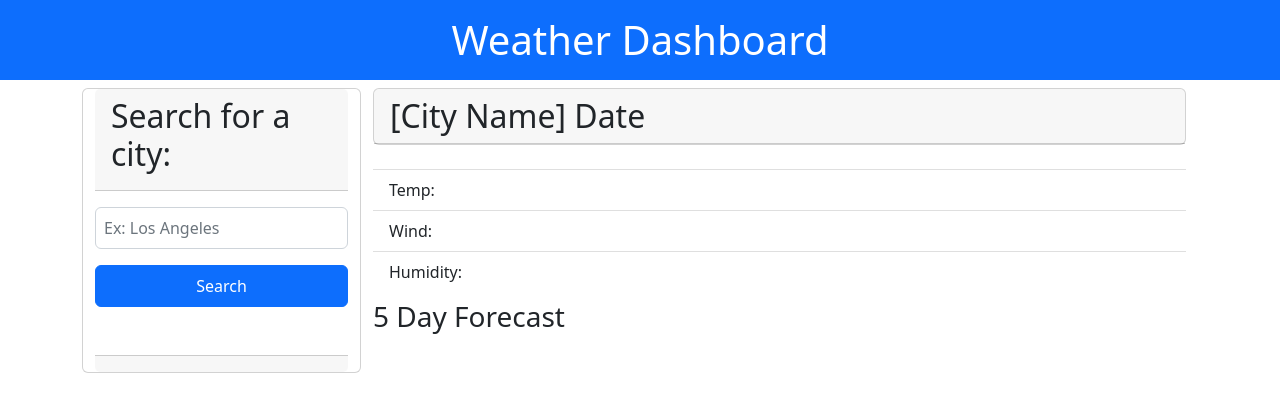
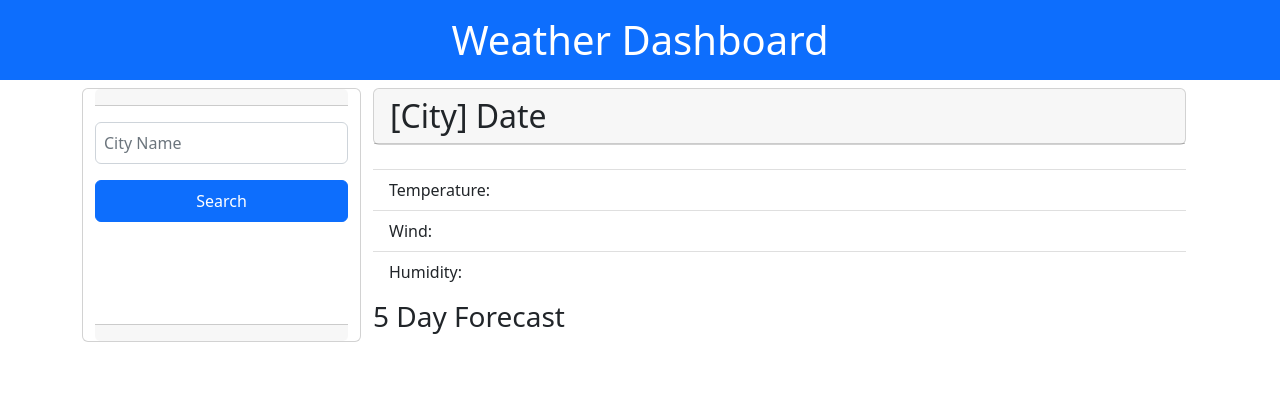
Before and after one commit to em1nm/weather-dashboard, a plain HTML site: page index.html in a window 1280 px wide. Drawn offline with nearby package versions, Linux system fonts and the light colour scheme; files that its build step writes are made by us from their sources; files whose address does not match are found by name.

Commit message:
cleaned up html

```diff
--- a/index.html
+++ b/index.html
@@ -18,28 +18,25 @@
     <div class="container mx-auto row">
         <div class="card mx-0 col-sm-12 col-lg-3">
             <label for="location" class="form-label card-header">
-                <h2>Search for a city:</h2>
             </label>
             <input class="form-control mb-3 mt-3 p-2" type="search" name="location" id="location"
-                placeholder="Ex: Los Angeles">
+                placeholder="City Name">
             <input type="button" class="btn btn-primary p-2 mb-3" id="searchBtn" value="Search">
             <div class="card-body" id="search-history">
-                <!-- Search History Goes Here -->
             </div>
             <div class="card-footer" id="historyFooter"></div>
         </div>
         <div class="col-9">
             <h2 class="card" id="dailyWeatherHead">
                 <div class="card-header">
-                    <span id="city">[City Name]</span>
+                    <span id="city">[City]</span>
                     <span id="currentDate">Date</span>
                 </div>
             </h2>
             <div class="card-body">
                 <ul class="list-group list-group-flush">
                     <li class="list-group-item" id="weatherIcon"></li>
-                    <li class="list-group-item" id="dailyTemp">Temp:</li>
-
+                    <li class="list-group-item" id="dailyTemp">Temperature:</li>
                     <li class="list-group-item" id="dailyWind">Wind:</li>
                     <li class="list-group-item" id="dailyHumidity">Humidity:</li>
                 </ul>
@@ -47,15 +44,14 @@
                     <div class="card-header mt-2">
                         <h3>5 Day Forecast</h3>
                     </div>
-                    <div class="card-body row" id="5day">
-                        <!-- 5 day forecast cards inserted here -->
+                    <div class="card-body col-sm-12" id="5day">
                     </div>
                 </div>
             </div>
         </div>
     </div>
     </div>
-    <!-- JS Scripts below -->
+
     <script src="https://ajax.googleapis.com/ajax/libs/jquery/3.6.3/jquery.min.js"></script>
     <script src="https://cdn.jsdelivr.net/npm/dayjs@1/dayjs.min.js"></script>
     <script src="./assets/javascript/script.js"></script>
```
